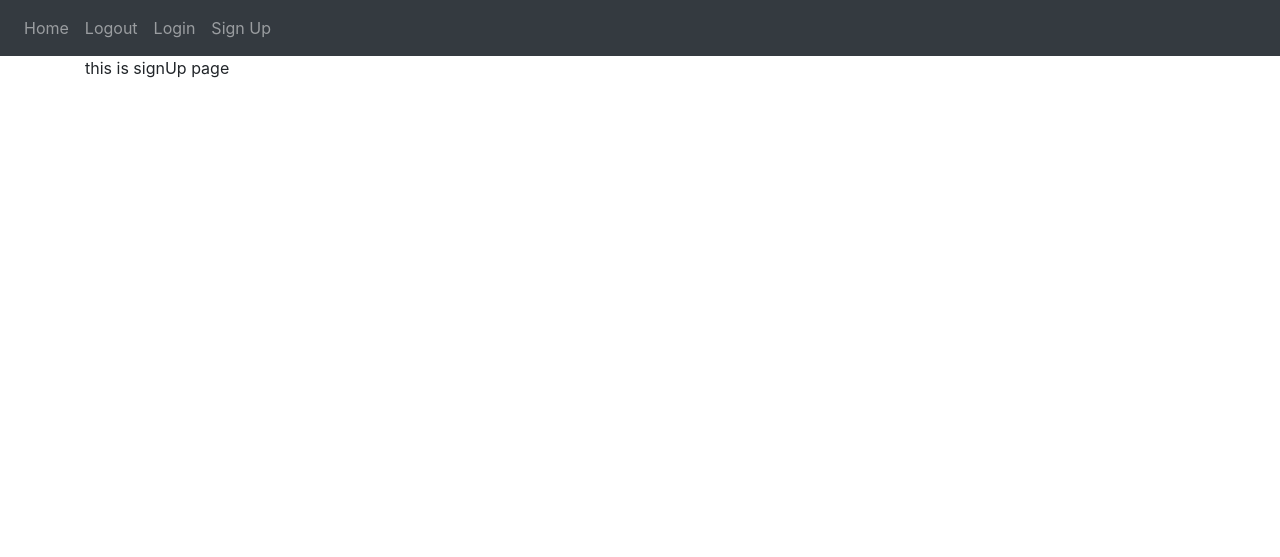
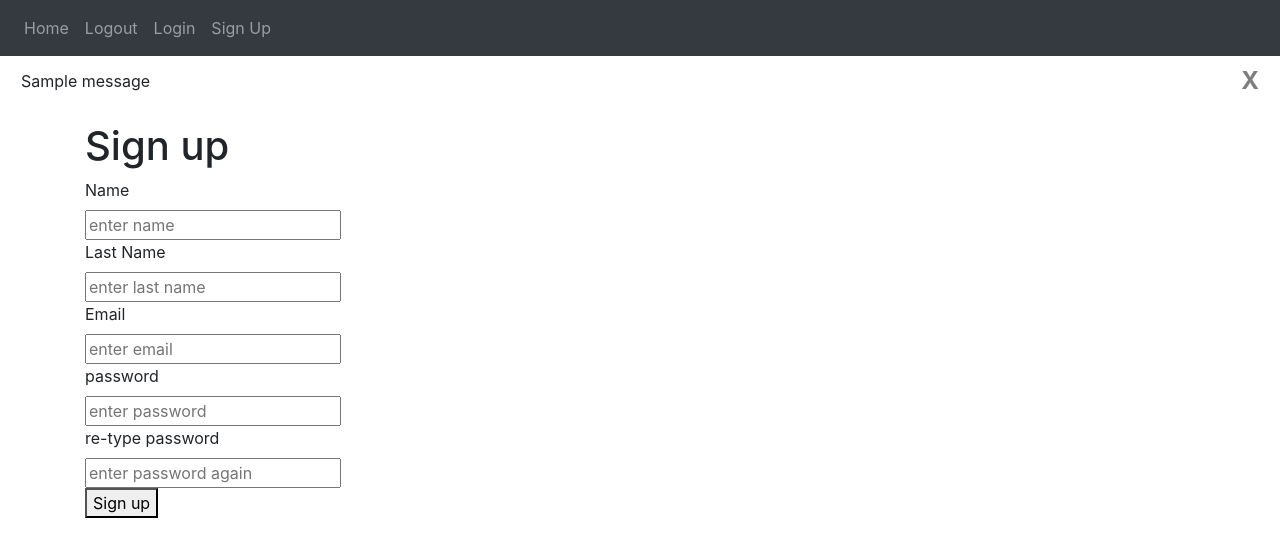
Before and after one commit to Abinash083/my_portal, a Flask app: template mainfile/templates/signup.html in a window 1280 px wide. Shown: the top 557 px of the page. Run offline with Flask 2, Linux system fonts and the light colour scheme; the template is opened without the code that fills it, so the values that code supplies are empty; one stand-in notice (Sample message) is shown; parts of the project's set-up code (start-up, migrations or seed data) failed here and were passed over; some libraries are stand-ins or nearby versions.

Commit message:
minour changes

```diff
--- a/mainfile/templates/signup.html
+++ b/mainfile/templates/signup.html
@@ -2,4 +2,26 @@
 
 {% block title %}sign up{% endblock %}
 
-{% block content %} this is signUp page{% endblock %}
+{% block content %}
+<form method="POST">
+    <h1>Sign up</h1>
+    <div>
+        <label for="name" name>Name</label><br>
+        <input type="text" id="first_name" name="first_name" placeholder="enter name"/><br>
+
+        <label for="last name" name>Last Name</label><br>
+        <input type="text" id="last_name" name="last_name" placeholder="enter last name"/><br>
+
+        <label for="email" name>Email</label><br>
+        <input type="email" id="email" name="email" placeholder="enter email"/><br>
+
+        <label for="password" name>password</label><br>
+        <input type="password" id="password" name="password" placeholder="enter password"/><br>
+
+        <label for="password1" name>re-type password</label><br>
+        <input type="password" id="password1" name="password1" placeholder="enter password again"/><br>
+
+    </div>
+    <button type="submit">Sign up</button>
+</form>
+{% endblock %}
--- a/mainfile/templates/template.html
+++ b/mainfile/templates/template.html
@@ -39,6 +39,24 @@
       </div>
     </nav>
 
+    {% with messages = get_flashed_messages(with_categories = true)%}
+    {%if messages %}
+    {%for ctegory, message in messages %}
+    {%if category == 'error'%}
+    <div class="alert alert-danger alert-dismissable fade show" role = "alert">
+      {{message}}
+      <button type = 'button' class="close" data-dismiss="'alert">X</button>
+    </div>
+    {%else%}
+    <div class="alert alert-sucess alert-dismissable fade show" role = "alert">
+      {{message}}
+      <button type = 'button' class="close" data-dismiss="alert">X</button>
+    </div>
+    {% endif %}
+    {% endfor %}
+    {% endif %}
+    {% endwith %}
+
     <div class="container">{% block content %} {% endblock %}</div>
     <script
       src="https://code.jquery.com/jquery-3.2.1.slim.min.js"
```
Also changed, not shown: mainfile/auth.py (+16 -3 lines), mainfile/templates/login.html (+15 -1 lines).
